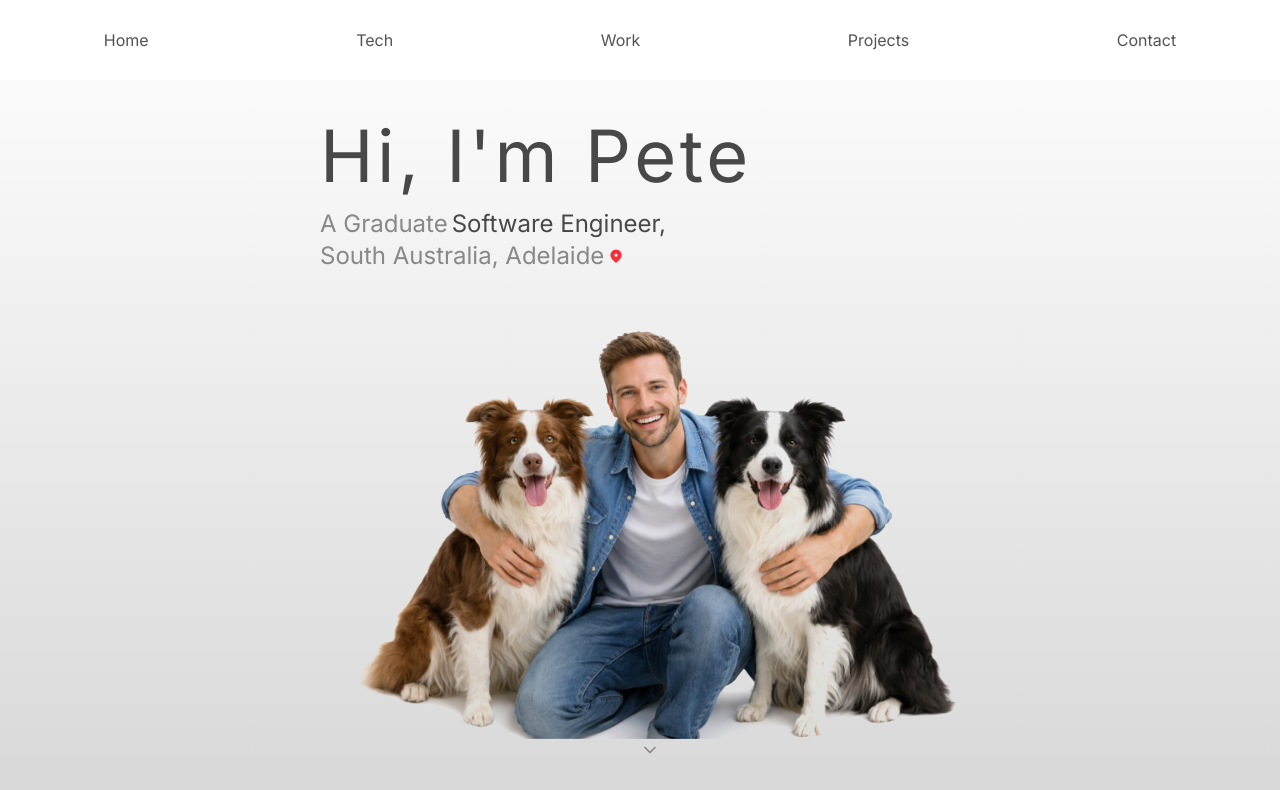
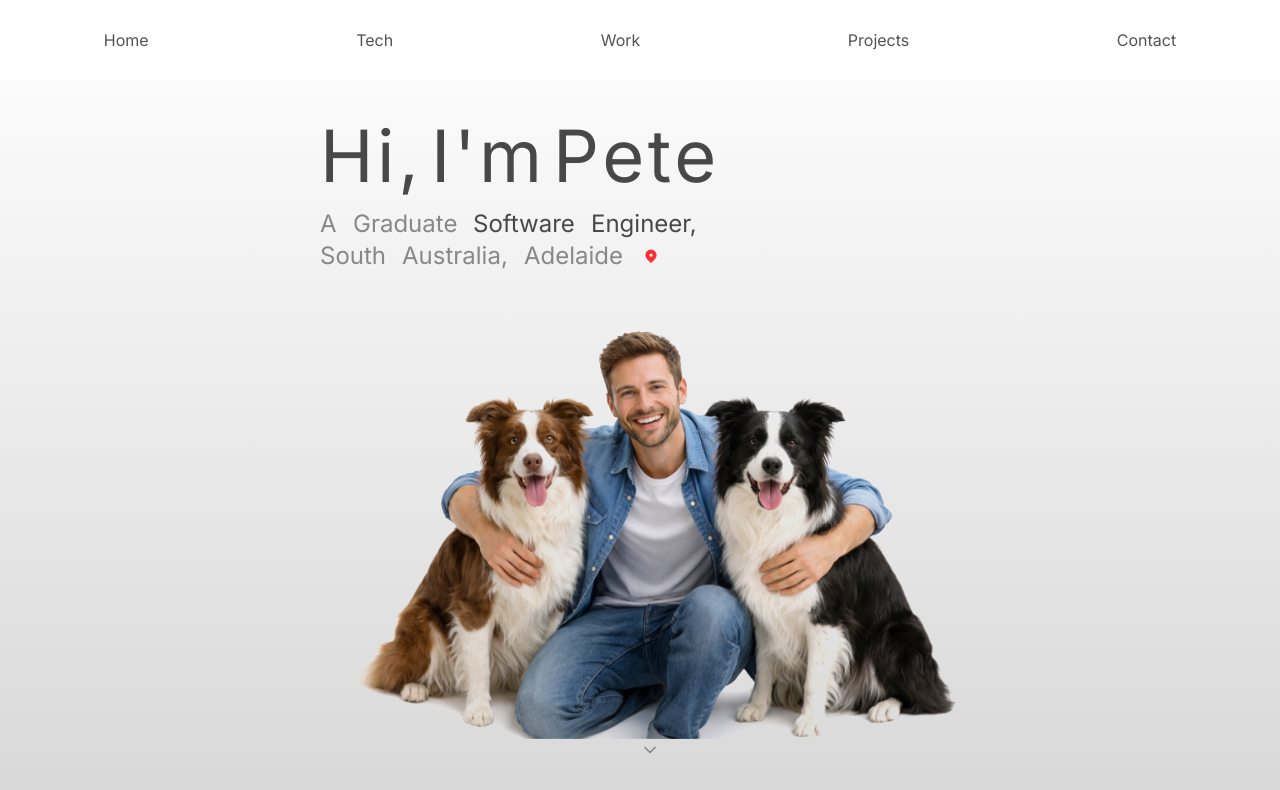
Before and after one commit to pete-lim/portfolio-pete, a React (Vite) app: page / in a window 1280 px wide. Shown: the top 790 px of the page. Built offline with nearby package versions, Linux system fonts and the light colour scheme.

Commit message:
-style distortion text
Framer motion value distort text on hover for hero section.

Allows type of tag and custom class. Cane be transitioned to an external class for dynamic usage

```diff
--- a/src/App.css
+++ b/src/App.css
@@ -57,6 +57,7 @@ main > * {
   min-height: 100vh;
   scroll-snap-align: start;
 }
+
 .bg {
   background: linear-gradient(var(--color-bg), var(--color-bg-accent));
   background-attachment: fixed;
@@ -64,6 +65,11 @@ main > * {
 .body {
   align-items: center;
   justify-items: center;
+}
+
+.distort-word {
+  display: inline-block;
+  will-change: transform;
 }
 .bottom-chevron {
   @apply absolute bottom-[5%] left-[50%];
--- a/src/components/Hero.tsx
+++ b/src/components/Hero.tsx
@@ -1,16 +1,62 @@
 import heroPhoto from '../assets/images/hero-photo.png';
 import { HiLocationMarker } from 'react-icons/hi';
 import { FiChevronDown } from 'react-icons/fi';
+import { motion, useMotionValue, useSpring } from 'framer-motion';
+import type { ElementType, ReactNode } from 'react';
+
+type prop = {
+  children: ReactNode;
+  tag?: ElementType;
+  className?: string;
+};
+function DistortText({ children, tag = 'h2', className = '' }: prop) {
+  const x = useMotionValue(0);
+  const y = useMotionValue(0);
+  const springX = useSpring(x, { stiffness: 150, damping: 12 });
+  const springY = useSpring(y, { stiffness: 150, damping: 12 });
+
+  function onMove(e: React.MouseEvent<HTMLHeadingElement, MouseEvent>) {
+    const box = e.currentTarget.getBoundingClientRect();
+    const relX = e.clientX - (box.left + box.width / 2);
+    const relY = e.clientY - (box.top + box.height / 2);
+    x.set(relX * 0.4);
+    y.set(relY * 0.4);
+  }
+  type allowedTags = 'header' | 'h2' | 'h3';
+  const MotionTag = motion[tag as allowedTags];
+  return (
+    <MotionTag
+      className={`distort-word ${className}`}
+      onMouseMove={onMove}
+      onMouseLeave={() => {
+        x.set(0);
+        y.set(0);
+      }}
+      style={{ x: springX, y: springY }}
+    >
+      {children}
+    </MotionTag>
+  );
+}
+
 export default function HeroSection() {
   return (
     <section className="section" id="home">
-      <header className="mb-4">Hi, I'm Pete</header>
-      <span className="flex">
-        <h2>A Graduate</h2>
-        <h2 className="text-primary! pl-1">Software Engineer,</h2>
+      <span className="flex gap-2 mb-4">
+        <DistortText tag="header">Hi,</DistortText>
+        <DistortText tag="header">I'm</DistortText>
+        <DistortText tag="header">Pete</DistortText>
       </span>
-      <span className="flex items-center">
-        <h2>South Australia, Adelaide</h2>
+      <span className="flex gap-4">
+        <DistortText>A</DistortText>
+        <DistortText>Graduate</DistortText>
+        <DistortText tag="h3">Software</DistortText>
+        <DistortText tag="h3">Engineer,</DistortText>
+      </span>
+      <span className="flex items-center gap-4">
+        <DistortText>South</DistortText>
+        <DistortText>Australia,</DistortText>
+        <DistortText>Adelaide</DistortText>
         <HiLocationMarker className="ml-1 text-red-500" />
       </span>
       <img
```
